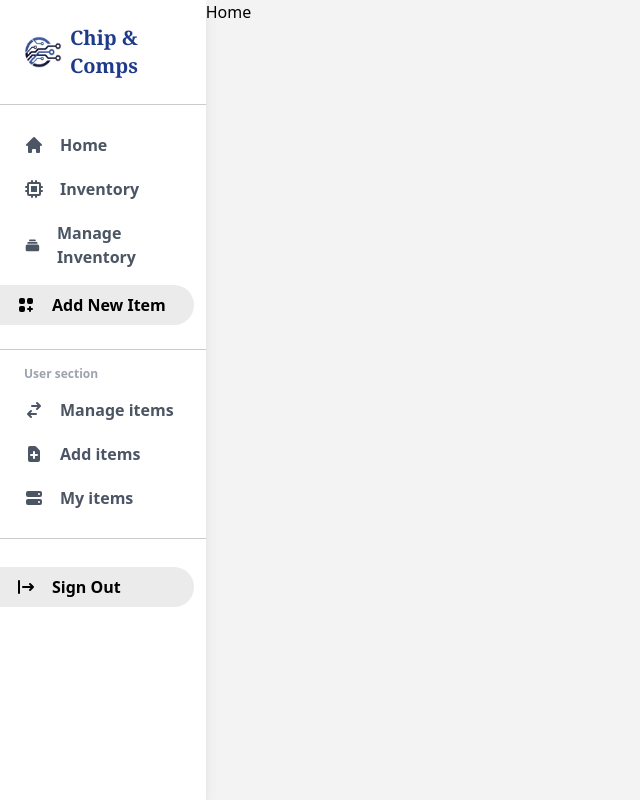
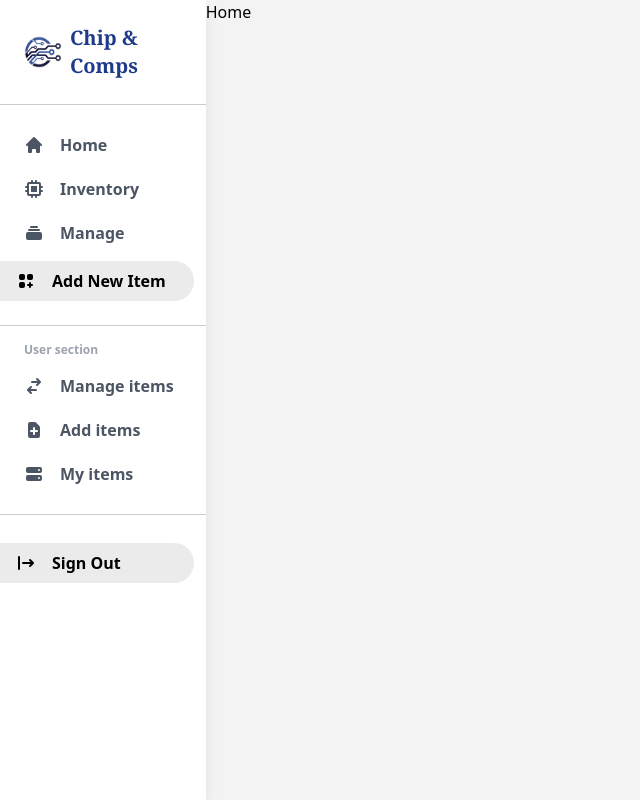
Before and after one commit to Swapnil-Safkat/Chip-and-Components, a React (Create React App) app: page / in a window 1280 px wide. Shown: the whole page, without its empty margins (0-640 px from the left). Built offline with nearby package versions, Linux system fonts and the light colour scheme.

Commit message:
header done

```diff
--- a/public/index.html
+++ b/public/index.html
@@ -24,7 +24,7 @@
       work correctly both with client-side routing and a non-root public URL.
       Learn how to configure a non-root public URL by running `npm run build`.
     -->
-    <title>React App</title>
+    <title>Chip & Comps</title>
   </head>
   <body>
     <noscript>You need to enable JavaScript to run this app.</noscript>
--- a/src/Pages/Shared/Header/Header.js
+++ b/src/Pages/Shared/Header/Header.js
@@ -32,7 +32,7 @@ const user = true;
         <hr className='mb-6'/>
         <Link className={navLinkClass} to= { '/home'}><HomeIcon className='w-5 '/><span className={menuTextClass}>Home</span></Link>
         <NavLink className={navLinkClass} to= { '/home#inventory'}><ChipIcon className='w-5 '/><span className={menuTextClass}>Inventory</span></NavLink>
-        <NavLink className={navLinkClass} to= { '/manage-inventory'}><CollectionIcon className='w-5 '/><span className={menuTextClass}>Manage Inventory</span></NavLink>
+        <NavLink className={navLinkClass} to= { '/manage-inventory'}><CollectionIcon className='w-5 '/><span className={menuTextClass}>Manage</span></NavLink>
         <NavLink className={navLinkClass} to= { '/'}><ViewGridAddIcon className='w-5 '/><span className={menuTextClass}>Add New Item</span></NavLink>
         {user &&
           <div className='my-6'>
```
Also changed, not shown: firebase.json.
